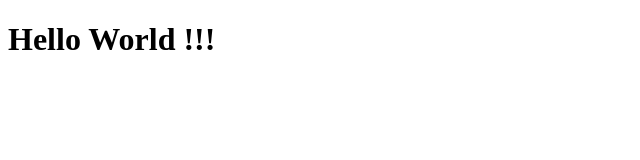
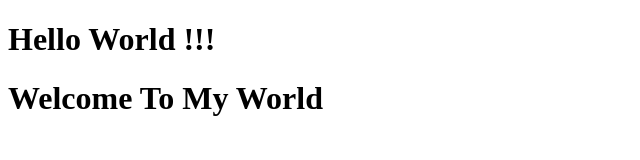
Before and after one commit to dream2u6/TestGit, a plain HTML site: page index.html in a window 1280 px wide. Shown: the whole page, without its empty margins (0-640 px from the left). Drawn offline with Linux system fonts and the light colour scheme.

Commit message:
Added Welcome Message

```diff
--- a/index.html
+++ b/index.html
@@ -5,4 +5,5 @@
 <head>
 <body>
     <h1>Hello World !!!</h1>
+    <h1>Welcome To My World</h1>
 </body>
```
